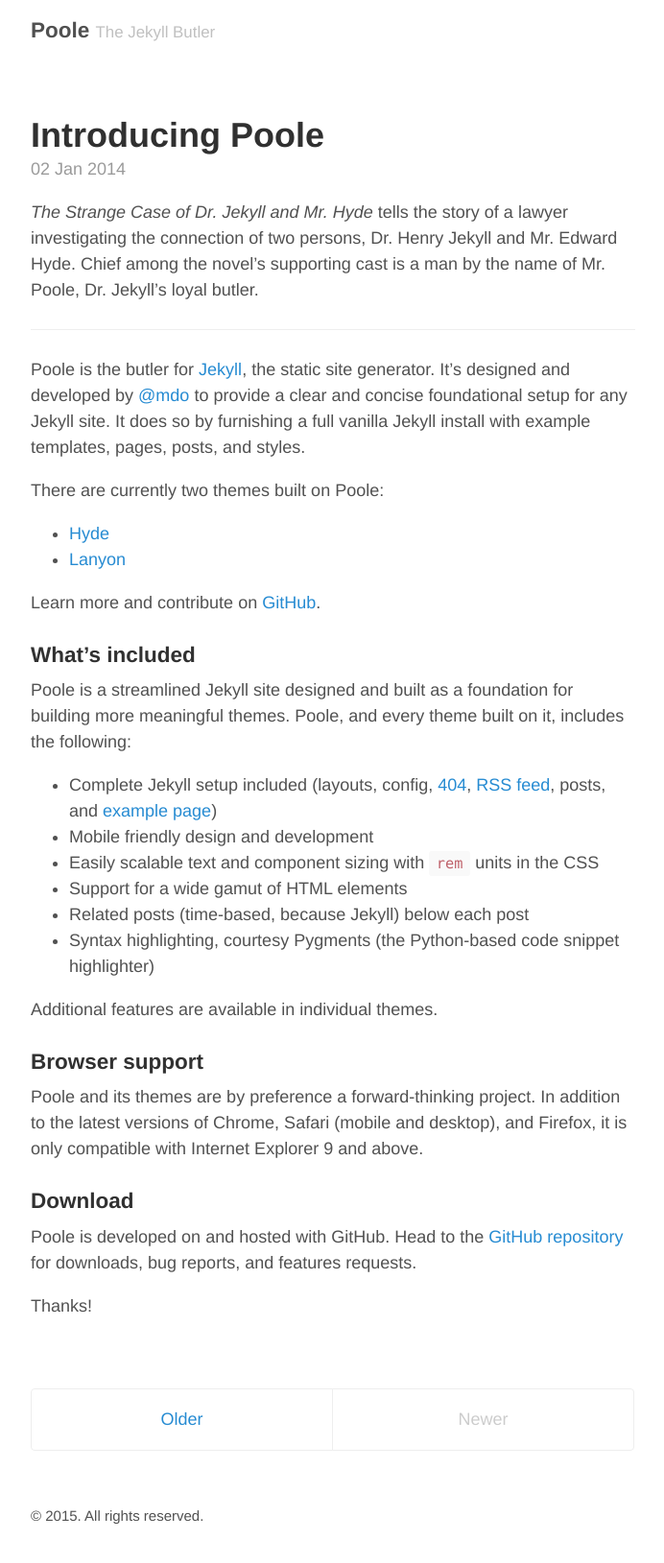
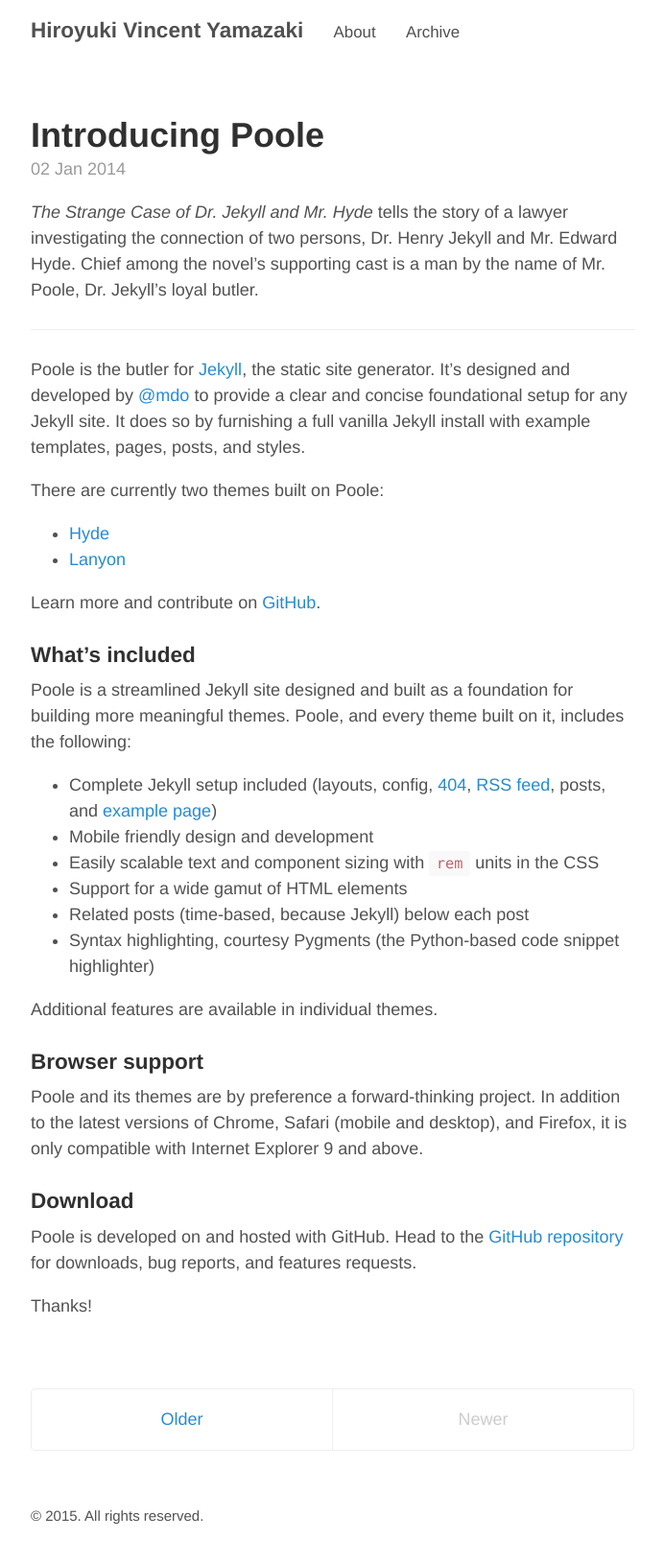
Before and after one commit to hvy/hvy.github.io, a Jekyll site: the page built from index.html, in a window 1280 px wide. Shown: the whole page at 96% size, without its empty margins (293-985 px from the left). Built offline with Jekyll 4.4.1, drawn with Linux system fonts in a browser that asks for light colours; the list of posts is cut into pages by our own code.

Commit message:
added archives to menu

```diff
--- a/_config.yml
+++ b/_config.yml
@@ -4,10 +4,14 @@
 permalink:           pretty
 relative_permalinks: true
 
+pages_list:
+  About: '/about'
+  Archive: '/archive'
+
 # Setup
-title:               Poole
-tagline:             The Jekyll Butler
-url:                 http://getpoole.com
+title:               Hiroyuki Vincent Yamazaki
+tagline:             Blog by Hiroyuki Vincent Yamazaki
+url:                 http://hvy.github.io
 paginate:            1
 baseurl:             ""
 
@@ -20,11 +24,11 @@ sass:
 
 # About/contact
 author:
-  name:              Mark Otto
-  url:               https://twitter.com/mdo
-  email:             markdotto@gmail.com
+  name:              Hiroyuki Vincent Yamazaki
+  url:               https://twitter.com/hvy_jp
+  email:             hiroyuki.vincent.yamazaki@gmail.com
 
 # Custom vars
 version:             2.0.0
 github:
-  repo:              https://github.com/poole/poole
+  repo:              https://github.com/hvy/
--- a/_layouts/default.html
+++ b/_layouts/default.html
@@ -1,5 +1,7 @@
 <!DOCTYPE html>
 <html lang="en">
+
+<!-- Inspired by http://joshualande.com/jekyll-github-pages-poole/ -->
 
 {% include head.html %}
 
@@ -9,7 +11,10 @@
     <header class="masthead">
       <h3 class="masthead-title">
         <a href="{{ site.baseurl }}/" title="Home">{{ site.title }}</a>
-          <small>{{ site.tagline }}</small>
+        {% for page in site.pages_list %}
+        &nbsp;&nbsp;&nbsp;
+        <small><a href="{{ page[1]  }}">{{ page[0] }}</a></small>
+        {% endfor %}
       </h3>
     </header>
 
```
Also changed, not shown: public/archive.md (added, +10 -0 lines). Lines whose indentation alone changed are shown as unchanged.
